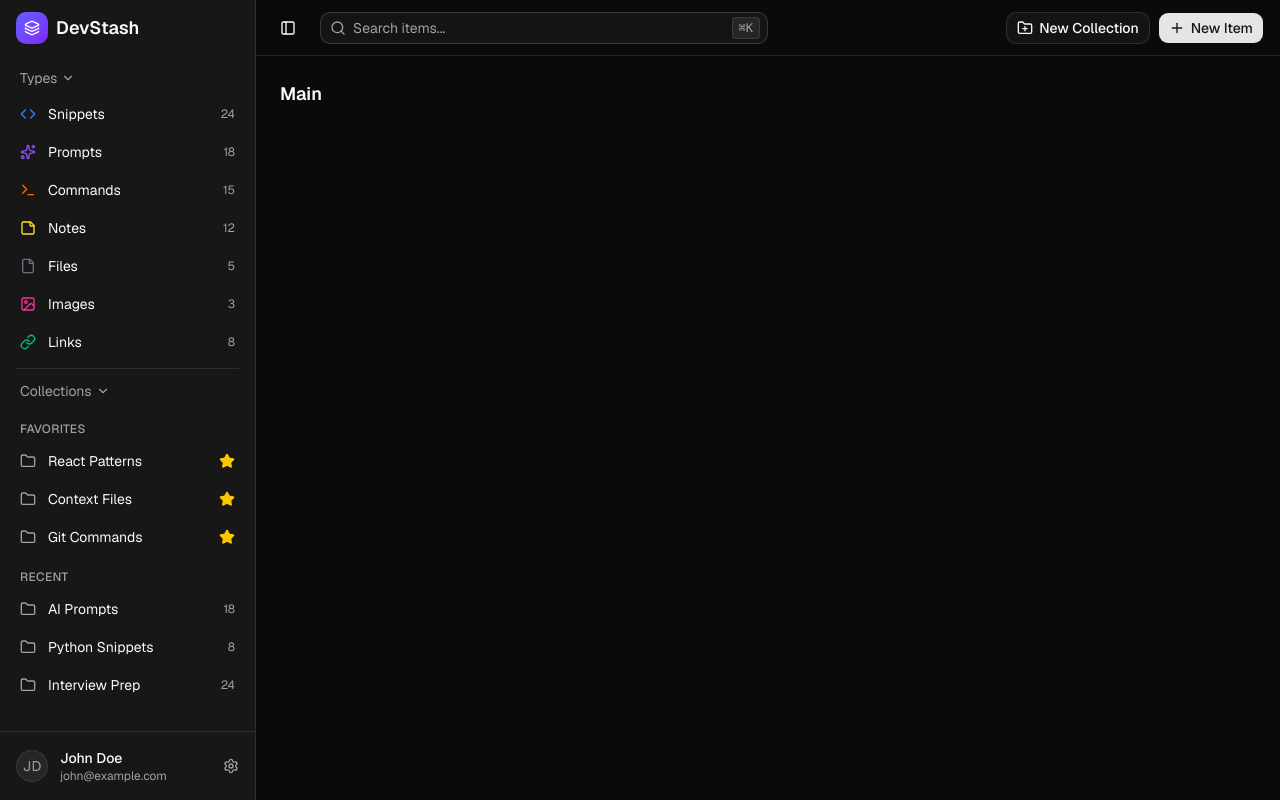
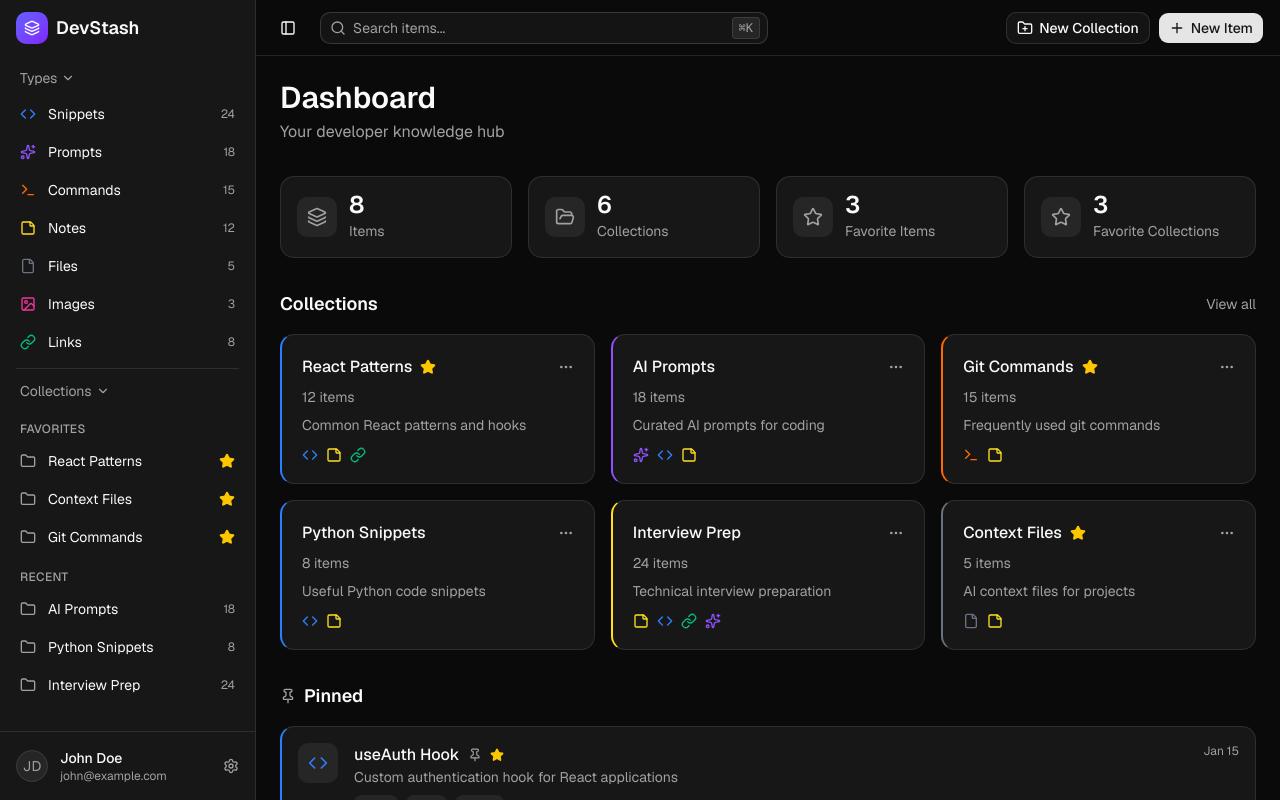
Before and after one commit to sagar87/devstash, a Next.js app: page /dashboard in a window 1280 px wide. Built offline with nearby package versions, Linux system fonts and the light colour scheme.

Commit message:
Add dashboard main area with stats, collections, pinned and recent items (phase 3)
Co-Authored-By: Claude Sonnet 5.5 <noreply@anthropic.com>

```diff
--- a/context/current-feature.md
+++ b/context/current-feature.md
@@ -1,6 +1,6 @@
 # Current Feature
 
-Dashboard UI Phase 2 — collapsible sidebar with item types, favorite and recent collections, user avatar area, and a mobile drawer (phase 2 of 3).
+Dashboard UI Phase 3 — main dashboard area with stats cards, recent collections, pinned items, and recent items (phase 3 of 3).
 
 ## Status
 
@@ -8,22 +8,19 @@ Completed
 
 ## Goals
 
-- Collapsible sidebar
-- Items/types with links to /items/TYPE (eg. /items/snippets)
-- Favorite collections
-- Most recent collections
-- User avatar area at the bottom
-- Drawer icon to open/close sidebar
-- Always a drawer on mobile view
+- The main area to the right
+- Recent collections
+- Pinned items
+- 10 recent items
+- 4 stats cards at the top for number of items, collections, favorite items and favorite collections (not in screenshot)
 
 ## Notes
 
-- Spec: @context/features/dashboard-phase-2-spec.md
+- Spec: @context/features/dashboard-phase-3-spec.md
 - UI reference: @context/screenshots/dashboard-ui-main.png
 - Project overview: @context/project-overview.md
 - Mock data: @src/lib/mock-data.ts (import directly until the database is implemented)
-- Previous phase: @context/features/dashboard-phase-1-spec.md
-- Next phase: @context/features/dashboard-phase-3-spec.md
+- Previous phases: @context/features/dashboard-phase-1-spec.md, @context/features/dashboard-phase-2-spec.md
 
 ## History
 
@@ -36,3 +33,6 @@ Completed
 - Started Dashboard UI Phase 2
 - Implemented Phase 2: collapsible sidebar (icon rail on desktop, drawer on mobile) with type links, favorite/recent collections, and user area; added sheet, avatar, collapsible ShadCN components
 - Completed Dashboard UI Phase 2
+- Started Dashboard UI Phase 3
+- Implemented Phase 3: dashboard main area with stats cards, recent collections, pinned items, and recent items (up to 10)
+- Completed Dashboard UI Phase 3
--- /dev/null
+++ b/context/features/dashboard-phase-3-spec.md
@@ -0,0 +1,21 @@
+# Dashboard UI Phase 3 Spec
+
+## Overview
+
+This is phase 3 of 3 for the dashboard UI layout. Use the screenshot referenced below for how it should look. Use the data from the mock data file referenced below. Just import it directly for now until we implement a database.
+
+## Requirements for phase 3
+
+- The main area to the right
+- Recent collections
+- Pinned Items
+- 10 Recent items
+- 4 stats cards at the top for number of items, collections, favorite items and favorite collections (Not in screenshot)
+
+## References
+
+- @context/screenshots/dashboard-ui-main.png
+- @context/project-overview.md
+- @src/lib/mock-data.js
+- @context/features/dashboard-phase-1-spec.md
+- @context/features/dashboard-phase-2-spec.md
--- a/src/app/dashboard/page.tsx
+++ b/src/app/dashboard/page.tsx
@@ -1,3 +1,56 @@
+import { Pin } from "lucide-react";
+import { CollectionCard } from "@/components/dashboard/collection-card";
+import { DashboardSection } from "@/components/dashboard/dashboard-section";
+import { ItemRow } from "@/components/dashboard/item-row";
+import { StatsCards } from "@/components/dashboard/stats-cards";
+import { collections, items } from "@/lib/mock-data";
+
+const RECENT_COLLECTIONS_LIMIT = 6;
+const RECENT_ITEMS_LIMIT = 10;
+
 export default function DashboardPage() {
-  return <h2 className="text-lg font-semibold">Main</h2>;
+  const recentCollections = collections
+    .toSorted((a, b) => b.updatedAt.localeCompare(a.updatedAt))
+    .slice(0, RECENT_COLLECTIONS_LIMIT);
+  const pinnedItems = items.filter((item) => item.isPinned);
+  const recentItems = items
+    .toSorted((a, b) => b.createdAt.localeCompare(a.createdAt))
+    .slice(0, RECENT_ITEMS_LIMIT);
+
+  return (
+    <div className="flex flex-col gap-8">
+      <header>
+        <h1 className="text-3xl font-semibold">Dashboard</h1>
+        <p className="mt-1 text-muted-foreground">Your developer knowledge hub</p>
+      </header>
+
+      <StatsCards />
+
+      <DashboardSection title="Collections" viewAllHref="/collections">
+        <div className="grid gap-4 md:grid-cols-2 xl:grid-cols-3">
+          {recentCollections.map((collection) => (
+            <CollectionCard key={collection.id} collection={collection} />
+          ))}
+        </div>
+      </DashboardSection>
+
+      {pinnedItems.length > 0 && (
+        <DashboardSection title="Pinned" icon={<Pin className="size-4 text-muted-foreground" />}>
+          <div className="flex flex-col gap-3">
+            {pinnedItems.map((item) => (
+              <ItemRow key={item.id} item={item} />
+            ))}
+          </div>
+        </DashboardSection>
+      )}
+
+      <DashboardSection title="Recent Items">
+        <div className="flex flex-col gap-3">
+          {recentItems.map((item) => (
+            <ItemRow key={item.id} item={item} />
+          ))}
+        </div>
+      </DashboardSection>
+    </div>
+  );
 }
--- /dev/null
+++ b/src/components/dashboard/collection-card.tsx
@@ -0,0 +1,41 @@
+import Link from "next/link";
+import { MoreHorizontal, Star } from "lucide-react";
+import { itemTypes, type Collection } from "@/lib/mock-data";
+import { cn } from "@/lib/utils";
+import { ItemTypeIcon } from "@/components/dashboard/item-type-icon";
+import { getItemTypeBorderClass } from "@/lib/item-type-icons";
+
+interface CollectionCardProps {
+  collection: Collection;
+}
+
+export function CollectionCard({ collection }: CollectionCardProps) {
+  const types = collection.typeIds
+    .map((id) => itemTypes.find((t) => t.id === id))
+    .filter((t) => t !== undefined);
+
+  return (
+    <Link
+      href={`/collections/${collection.id}`}
+      className={cn(
+        "flex flex-col gap-2 rounded-xl border border-l-2 bg-card p-5 transition-colors hover:bg-muted/50",
+        getItemTypeBorderClass(types[0]?.color)
+      )}
+    >
+      <div className="flex items-center gap-2">
+        <h3 className="truncate font-medium">{collection.name}</h3>
+        {collection.isFavorite && (
+          <Star className="size-4 shrink-0 fill-yellow-400 text-yellow-400" />
+        )}
+        <MoreHorizontal className="ml-auto size-4 shrink-0 text-muted-foreground" />
+      </div>
+      <p className="text-sm text-muted-foreground">{collection.itemCount} items</p>
+      <p className="truncate text-sm text-muted-foreground">{collection.description}</p>
+      <div className="mt-1 flex gap-2">
+        {types.map((type) => (
+          <ItemTypeIcon key={type.id} icon={type.icon} color={type.color} className="size-4" />
+        ))}
+      </div>
+    </Link>
+  );
+}
--- /dev/null
+++ b/src/components/dashboard/dashboard-section.tsx
@@ -0,0 +1,27 @@
+import Link from "next/link";
+
+interface DashboardSectionProps {
+  title: string;
+  icon?: React.ReactNode;
+  viewAllHref?: string;
+  children: React.ReactNode;
+}
+
+export function DashboardSection({ title, icon, viewAllHref, children }: DashboardSectionProps) {
+  return (
+    <section className="flex flex-col gap-4">
+      <div className="flex items-center justify-between">
+        <h2 className="flex items-center gap-2 text-lg font-semibold">
+          {icon}
+          {title}
+        </h2>
+        {viewAllHref && (
+          <Link href={viewAllHref} className="text-sm text-muted-foreground hover:text-foreground">
+            View all
+          </Link>
+        )}
+      </div>
+      {children}
+    </section>
+  );
+}
--- /dev/null
+++ b/src/components/dashboard/item-row.tsx
@@ -0,0 +1,54 @@
+import { Pin, Star } from "lucide-react";
+import { itemTypes, type Item } from "@/lib/mock-data";
+import { cn } from "@/lib/utils";
+import { ItemTypeIcon } from "@/components/dashboard/item-type-icon";
+import { getItemTypeBorderClass } from "@/lib/item-type-icons";
+
+interface ItemRowProps {
+  item: Item;
+}
+
+function formatDate(iso: string): string {
+  return new Date(iso).toLocaleDateString("en-US", {
+    month: "short",
+    day: "numeric",
+    timeZone: "UTC",
+  });
+}
+
+export function ItemRow({ item }: ItemRowProps) {
+  const type = itemTypes.find((t) => t.id === item.typeId);
+
+  return (
+    <div
+      className={cn(
+        "flex items-start gap-4 rounded-xl border border-l-2 bg-card p-4",
+        getItemTypeBorderClass(type?.color)
+      )}
+    >
+      <div className="flex size-10 shrink-0 items-center justify-center rounded-lg bg-muted">
+        <ItemTypeIcon icon={type?.icon} color={type?.color} className="size-5" />
+      </div>
+      <div className="min-w-0 flex-1">
+        <div className="flex items-center gap-2">
+          <h3 className="truncate font-medium">{item.title}</h3>
+          {item.isPinned && <Pin className="size-3.5 shrink-0 text-muted-foreground" />}
+          {item.isFavorite && (
+            <Star className="size-3.5 shrink-0 fill-yellow-400 text-yellow-400" />
+          )}
+        </div>
+        <p className="truncate text-sm text-muted-foreground">{item.description}</p>
+        <div className="mt-2 flex flex-wrap gap-2">
+          {item.tags.map((tag) => (
+            <span key={tag} className="rounded-md bg-muted px-2 py-0.5 text-xs">
+              {tag}
+            </span>
+          ))}
+        </div>
+      </div>
+      <time dateTime={item.createdAt} className="shrink-0 text-xs text-muted-foreground">
+        {formatDate(item.createdAt)}
+      </time>
+    </div>
+  );
+}
--- /dev/null
+++ b/src/components/dashboard/item-type-icon.tsx
@@ -0,0 +1,15 @@
+import { createElement } from "react";
+import { cn } from "@/lib/utils";
+import { getItemTypeColorClass, getItemTypeIcon } from "@/lib/item-type-icons";
+
+interface ItemTypeIconProps {
+  icon: string | null | undefined;
+  color: string | null | undefined;
+  className?: string;
+}
+
+export function ItemTypeIcon({ icon, color, className }: ItemTypeIconProps) {
+  return createElement(getItemTypeIcon(icon), {
+    className: cn(getItemTypeColorClass(color), className),
+  });
+}
--- /dev/null
+++ b/src/components/dashboard/stats-cards.tsx
@@ -0,0 +1,37 @@
+import { FolderOpen, Layers, Star, type LucideIcon } from "lucide-react";
+import { collections, items } from "@/lib/mock-data";
+
+interface Stat {
+  label: string;
+  value: number;
+  icon: LucideIcon;
+}
+
+export function StatsCards() {
+  const stats: Stat[] = [
+    { label: "Items", value: items.length, icon: Layers },
+    { label: "Collections", value: collections.length, icon: FolderOpen },
+    { label: "Favorite Items", value: items.filter((i) => i.isFavorite).length, icon: Star },
+    {
+      label: "Favorite Collections",
+      value: collections.filter((c) => c.isFavorite).length,
+      icon: Star,
+    },
+  ];
+
+  return (
+    <div className="grid grid-cols-2 gap-4 lg:grid-cols-4">
+      {stats.map(({ label, value, icon: Icon }) => (
+        <div key={label} className="flex items-center gap-3 rounded-xl border bg-card p-4">
+          <div className="flex size-10 shrink-0 items-center justify-center rounded-lg bg-muted text-muted-foreground">
+            <Icon className="size-5" />
+          </div>
+          <div className="min-w-0">
+            <p className="text-2xl leading-none font-semibold">{value}</p>
+            <p className="mt-1 truncate text-sm text-muted-foreground">{label}</p>
+          </div>
+        </div>
+      ))}
+    </div>
+  );
+}
--- a/src/lib/item-type-icons.ts
+++ b/src/lib/item-type-icons.ts
@@ -31,6 +31,20 @@ const ITEM_TYPE_COLOR_CLASSES: Record<string, string> = {
   "#10b981": "text-emerald-500",
 };
 
+const ITEM_TYPE_BORDER_CLASSES: Record<string, string> = {
+  "#3b82f6": "border-l-blue-500",
+  "#8b5cf6": "border-l-violet-500",
+  "#f97316": "border-l-orange-500",
+  "#fde047": "border-l-yellow-300",
+  "#6b7280": "border-l-gray-500",
+  "#ec4899": "border-l-pink-500",
+  "#10b981": "border-l-emerald-500",
+};
+
+export function getItemTypeBorderClass(color: string | null | undefined): string {
+  return (color && ITEM_TYPE_BORDER_CLASSES[color]) || "border-l-border";
+}
+
 export function getItemTypeIcon(icon: string | null | undefined): LucideIcon {
   return (icon && ITEM_TYPE_ICONS[icon]) || File;
 }
--- a/src/lib/mock-data.ts
+++ b/src/lib/mock-data.ts
@@ -200,3 +200,6 @@ evens = [x for x in nums if x % 2 == 0]`,
     createdAt: "2025-12-28T10:00:00Z",
   },
 ];
+
+export type Collection = (typeof collections)[number];
+export type Item = (typeof items)[number];
```
